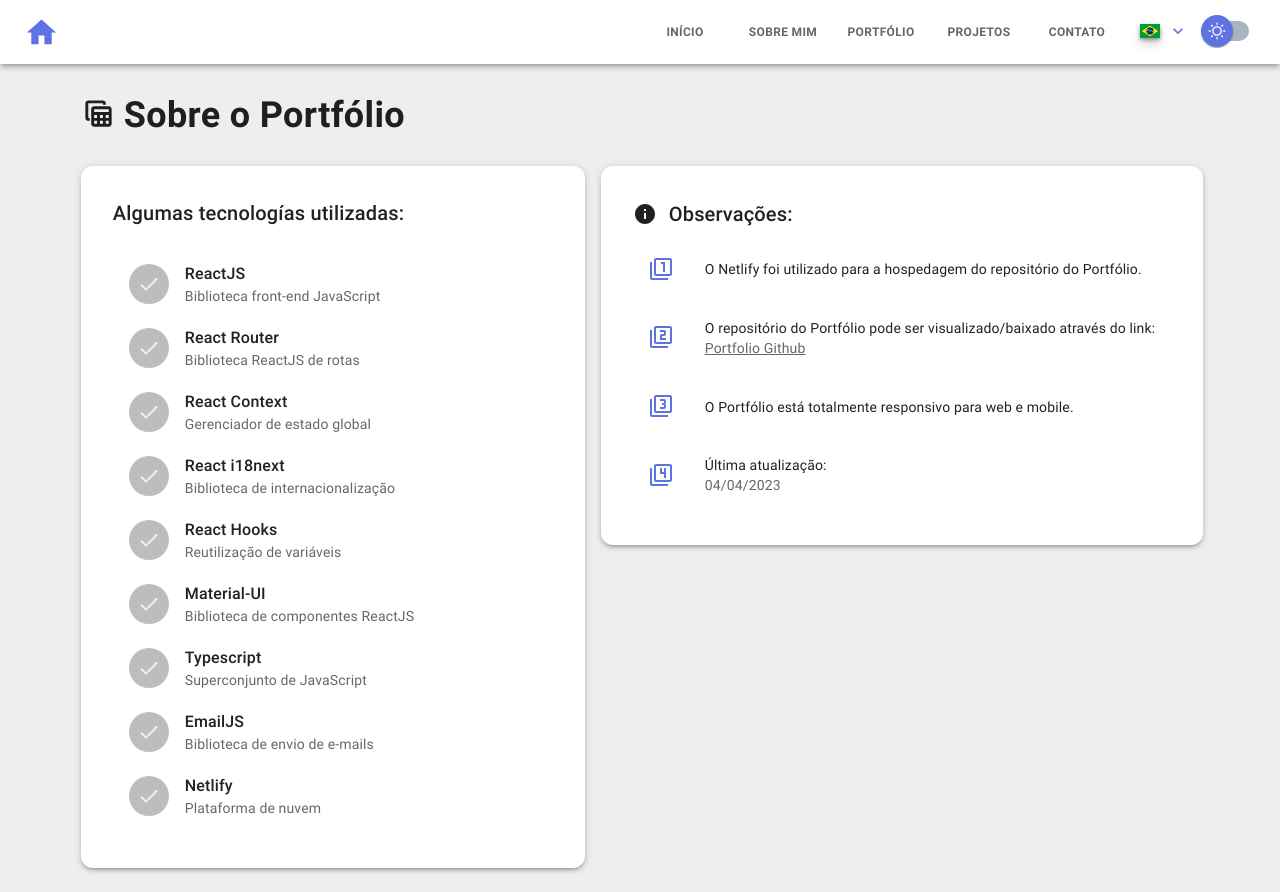
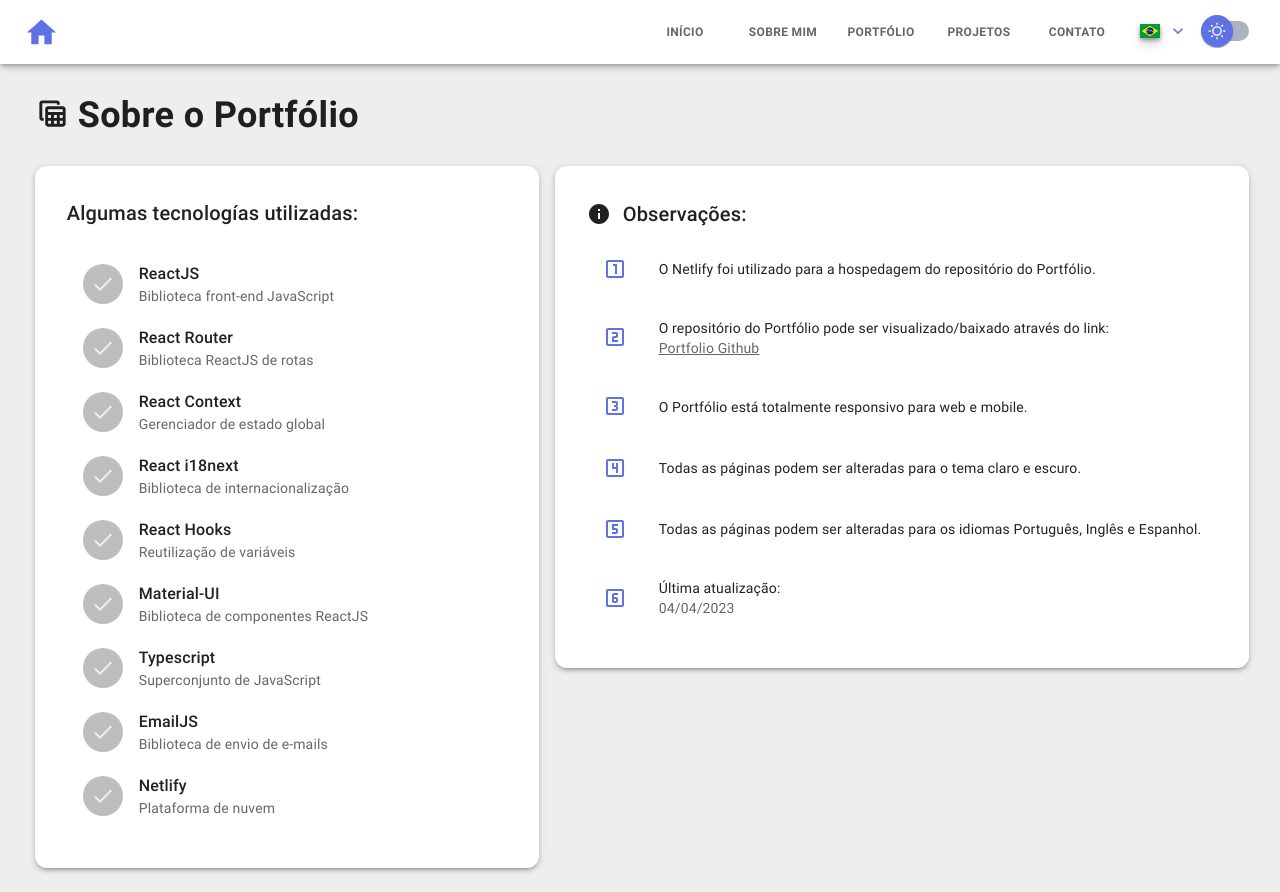
Before and after one commit to tarciziofcipriano/portfolio, a React (Create React App) app: page /portfolio in a window 1280 px wide. Built offline with nearby package versions, Linux system fonts and the light colour scheme.

Commit message:
Adicionar mais descrições na página Portfólio

```diff
--- a/src/pages/Portfolio.tsx
+++ b/src/pages/Portfolio.tsx
@@ -1,10 +1,12 @@
 import {
   Check as CheckIcon,
   Info as InfoIcon,
-  Filter1 as Filter1Icon,
-  Filter2 as Filter2Icon,
-  Filter3 as Filter3Icon,
-  Filter4 as Filter4Icon,
+  LooksOneOutlined as LooksOneOutlinedIcon,
+  LooksTwoOutlined as LooksTwoOutlinedIcon,
+  Looks3Outlined as Looks3OutlinedIcon,
+  Looks4Outlined as Looks4OutlinedIcon,
+  Looks5Outlined as Looks5OutlinedIcon,
+  Looks6Outlined as Looks6OutlinedIcon,
   TableView as TableViewIcon,
 } from "@mui/icons-material";
 import {
@@ -174,13 +176,13 @@
             <List dense={true}>
               <ListItem sx={{ mt: 1 }}>
                 <ListItemAvatar sx={{ mt: mobile ? 0 : 0.8 }}>
-                  <Filter1Icon color="primary" />
+                  <LooksOneOutlinedIcon color="primary" />
                 </ListItemAvatar>
                 <ListItemText primary={`${t("TOAST.NETLIFY")}.`} />
               </ListItem>
               <ListItem sx={{ mt: 2 }}>
                 <ListItemAvatar sx={{ mt: mobile ? 0 : 0.8 }}>
-                  <Filter2Icon color="primary" />
+                  <LooksTwoOutlinedIcon color="primary" />
                 </ListItemAvatar>
                 <ListItemText
                   primary={t("TOAST.PORTFOLIO_REPOSITORY")}
@@ -201,13 +203,25 @@
               </ListItem>
               <ListItem sx={{ mt: 2 }}>
                 <ListItemAvatar sx={{ mt: mobile ? 0 : 0.8 }}>
-                  <Filter3Icon color="primary" />
+                  <Looks3OutlinedIcon color="primary" />
                 </ListItemAvatar>
                 <ListItemText primary={`${t("TEXT.PORTFOLIO_RESPONSIVE")}.`} />
               </ListItem>
               <ListItem sx={{ mt: 2 }}>
                 <ListItemAvatar sx={{ mt: mobile ? 0 : 0.8 }}>
-                  <Filter4Icon color="primary" />
+                  <Looks4OutlinedIcon color="primary" />
+                </ListItemAvatar>
+                <ListItemText primary={`${t("TEXT.ALL_PAGES_THEME")}.`} />
+              </ListItem>
+              <ListItem sx={{ mt: 2 }}>
+                <ListItemAvatar sx={{ mt: mobile ? 0 : 0.8 }}>
+                  <Looks5OutlinedIcon color="primary" />
+                </ListItemAvatar>
+                <ListItemText primary={`${t("TEXT.ALL_PAGES_LANG")}.`} />
+              </ListItem>
+              <ListItem sx={{ mt: 2 }}>
+                <ListItemAvatar sx={{ mt: mobile ? 0 : 0.8 }}>
+                  <Looks6OutlinedIcon color="primary" />
                 </ListItemAvatar>
                 <ListItemText
                   primary={`${t("TEXT.LAST_UPDATE")}:`}
@@ -223,4 +237,3 @@
 };
 
 export default AboutThePortfolio;
-//
--- a/src/translations/translations.ts
+++ b/src/translations/translations.ts
@@ -44,6 +44,9 @@
         ABOUT_ME_DESC_TWO:
           "Front-End developer for over 3 years and exploring the Back-End at times.",
         ABOUT_THE_PORTFOLIO: "About the Portfolio",
+        ALL_PAGES_LANG:
+          "All pages can be changed to Portuguese, English and Spanish languages",
+        ALL_PAGES_THEME: "All pages can be changed to light and dark theme",
         CONTACT: "Contact",
         COMMENTS: "Comments",
         CURRICULUM: "Curriculum.pdf",
@@ -59,7 +62,7 @@
         PAGE_NOT_FOUND_TITLE: "Oops, sorry we can't find that page!",
         PORTFOLIO: "Portfolio",
         PORTFOLIO_RESPONSIVE:
-        "Portfolio is fully responsive for web and mobile",
+          "Portfolio is fully responsive for web and mobile",
         PROJECTS: "Projects",
         SOME_TECHNOLOGIES_TITLE: "Some technologies used",
         TRAINING_AND_SKILLS: "Training and skills",
@@ -119,6 +122,10 @@
         ABOUT_ME_DESC_TWO:
           "Desarrollador Front-End por más de 3 años y explorando el Back-End ocasionalmente.",
         ABOUT_THE_PORTFOLIO: "Sobre la Cartera",
+        ALL_PAGES_LANG:
+          "Todas las páginas se pueden cambiar a los idiomas portugués, inglés y español",
+        ALL_PAGES_THEME:
+          "Todas las páginas se pueden cambiar a tema claro y oscuro",
         CONTACT: "Contacto",
         COMMENTS: "Comentarios",
         CURRICULUM: "Currículum.pdf",
@@ -195,6 +202,10 @@
         ABOUT_ME_DESC_TWO:
           "Desenvolvedor Front-End há mais de 3 anos e explorando o Back-End em alguns momentos.",
         ABOUT_THE_PORTFOLIO: "Sobre o Portfólio",
+        ALL_PAGES_LANG:
+          "Todas as páginas podem ser alteradas para os idiomas Português, Inglês e Espanhol",
+        ALL_PAGES_THEME:
+          "Todas as páginas podem ser alteradas para o tema claro e escuro",
         CONTACT: "Contato",
         COMMENTS: "Observações",
         CURRICULUM: "Currículo.pdf",
```
